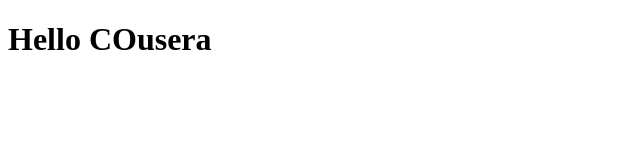
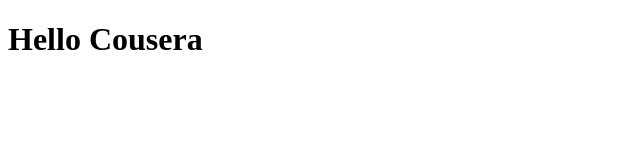
Before and after one commit to KobbyMmo/cousera-test, a plain HTML site: page site/index.html in a window 1280 px wide. Shown: the full height of the page, 0-640 px from the left. Drawn offline with Linux system fonts and the light colour scheme.

Commit message:
small addition to html page

```diff
--- a/site/index.html
+++ b/site/index.html
@@ -4,6 +4,6 @@
         <title>>  Hello Cousera  </title>
     </head>
     <body>
-        <h1>Hello COusera</h1>
+        <h1>Hello Cousera</h1>
     </body>
 </html>
```
